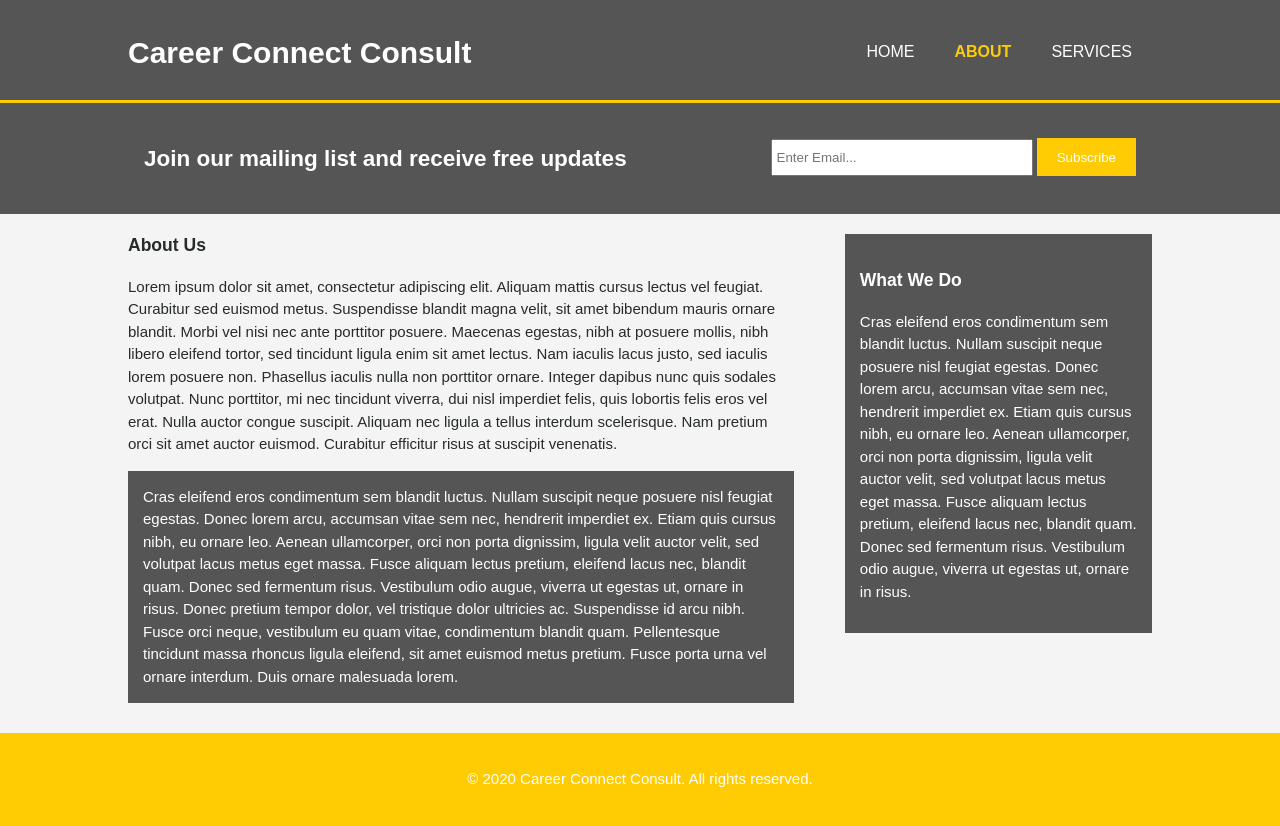
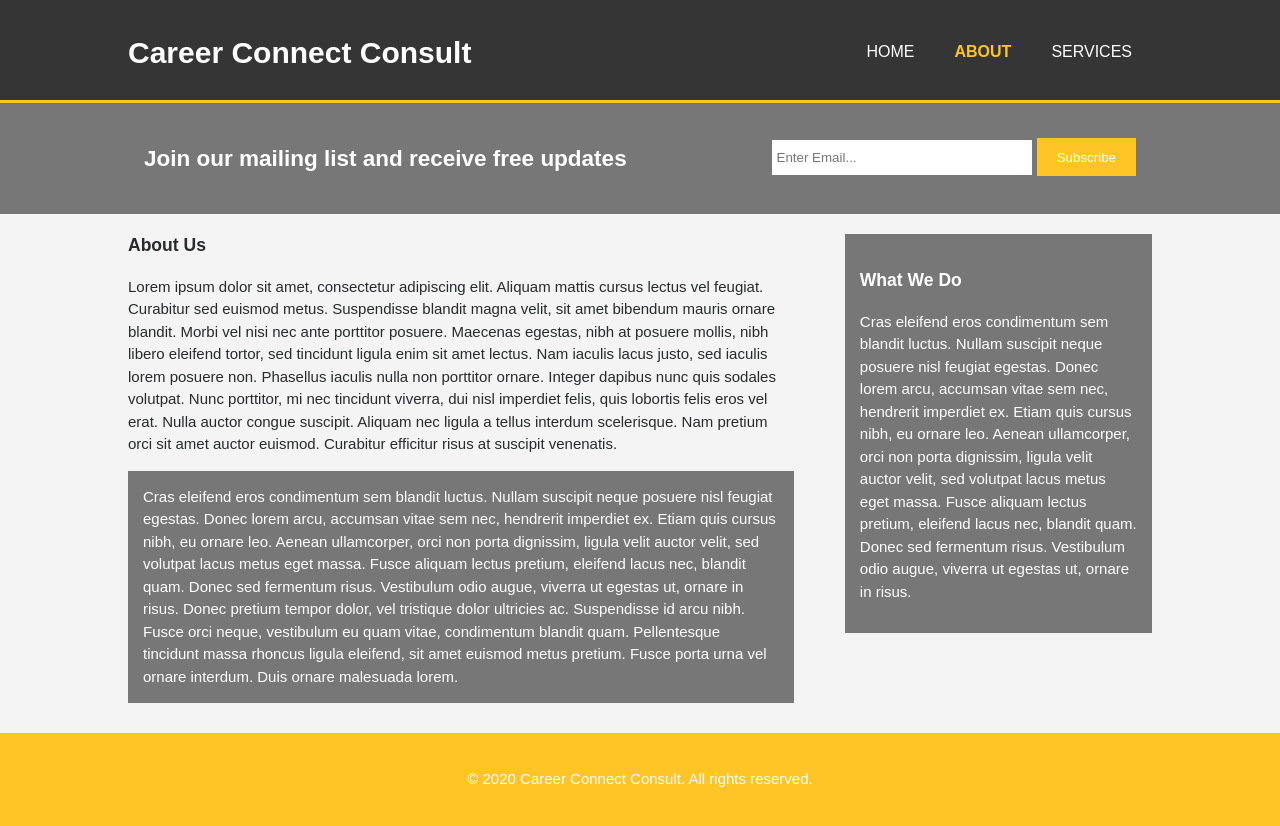
Before and after one commit to alain-kubwayo/CareerConnectConsult, a plain HTML site: page about.html in a window 1280 px wide. Drawn offline with Linux system fonts and the light colour scheme.

Commit message:
added two versions of grey color and yellow from ASU

```diff
--- a/css/style.css
+++ b/css/style.css
@@ -17,7 +17,7 @@ ul{
 }
 .button_1{
   height: 38px;
-  background: #ffcc04;
+  background: #ffc425;
   border: 0;
   padding-left: 20px;
   padding-right: 20px;
@@ -25,18 +25,18 @@ ul{
 }
 .dark{
   padding: 15px;
-  background: #555;
+  background: #777777;
   color: #fff;
   margin-top: 10px;
   margin-bottom: 10px;
 }
 /* Header */
 header{
-  background: #555;
+  background: #353535;
   color: #fff;
   padding-top: 30px;
   min-height: 70px;
-  border-bottom: #ffcc04 3px solid;
+  border-bottom: #ffc425 3px solid;
 }
 header a{
   color: #fff;
@@ -61,11 +61,11 @@ header nav{
   margin-top: 10px;
 }
 header .current a{
-  color: #ffcc04;
+  color: #ffc425;
   font-weight: bold;
 }
 header a:hover{
-  color: #ffcc04;
+  color: #ffc425;
   font-weight: bold;
 }
 /* Showcase */
@@ -87,7 +87,7 @@ header a:hover{
 #newsletter{
   padding: 20px;
   color: #fff;
-  background: #555;
+  background: #777777;
 }
 #newsletter h1{
   float: left;
@@ -134,7 +134,7 @@ aside#sidebar .quote input, aside#sidebar .quote textarea{
  ul#services li{
    list-style: none; /* takes away the bullet */
    padding: 20px;
-   border: #ccc solid 1px;
+   border: #777777 solid 1px;
    margin-bottom: 5px;
    background:#e6e6e6;
  }
@@ -143,7 +143,7 @@ footer{
   padding: 20px;
   margin-top: 20px;
   color: #fff;
-  background-color: #ffcc04;
+  background-color: #ffc425;
   text-align: center;
 }
 
```
Also changed, not shown: 1 other file.
